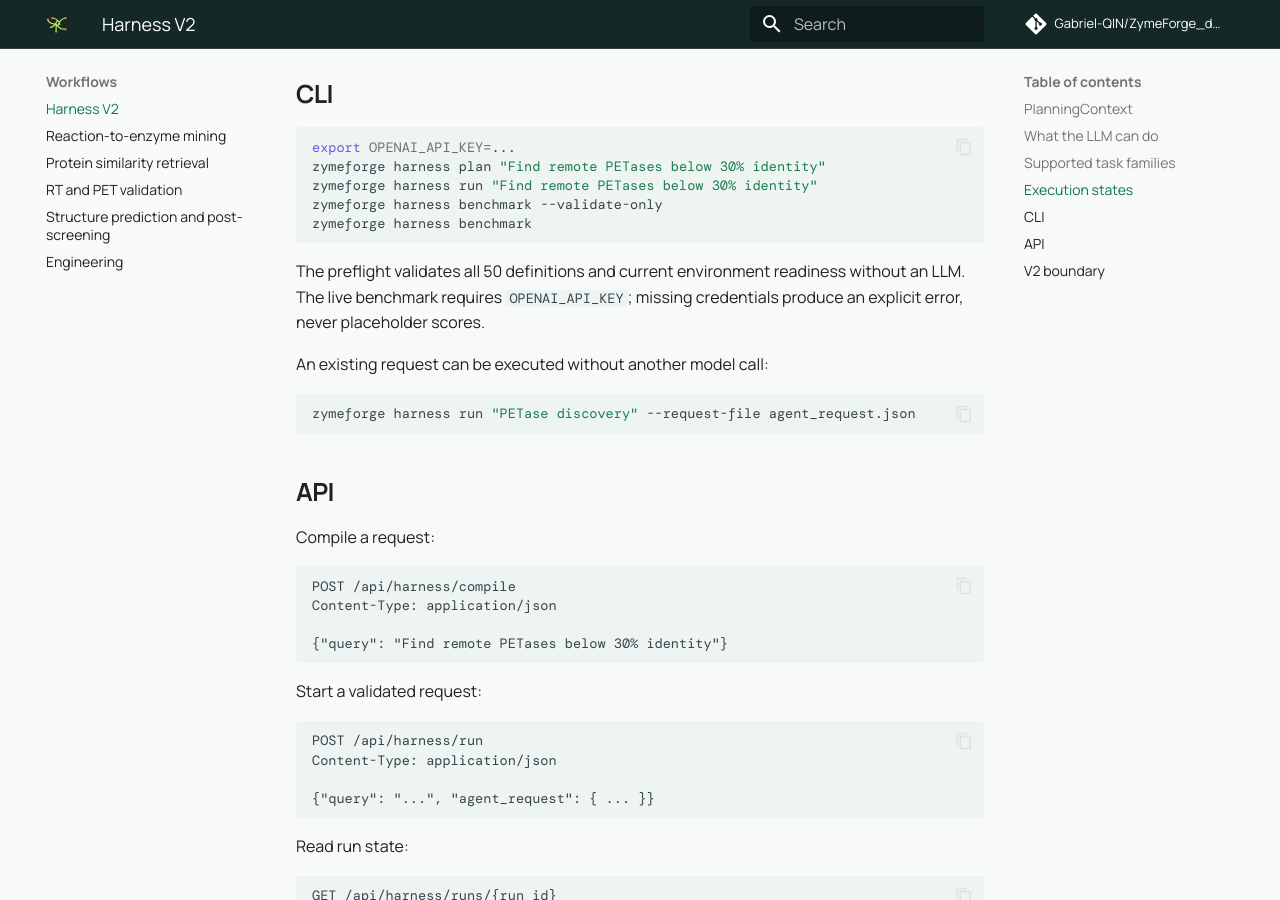
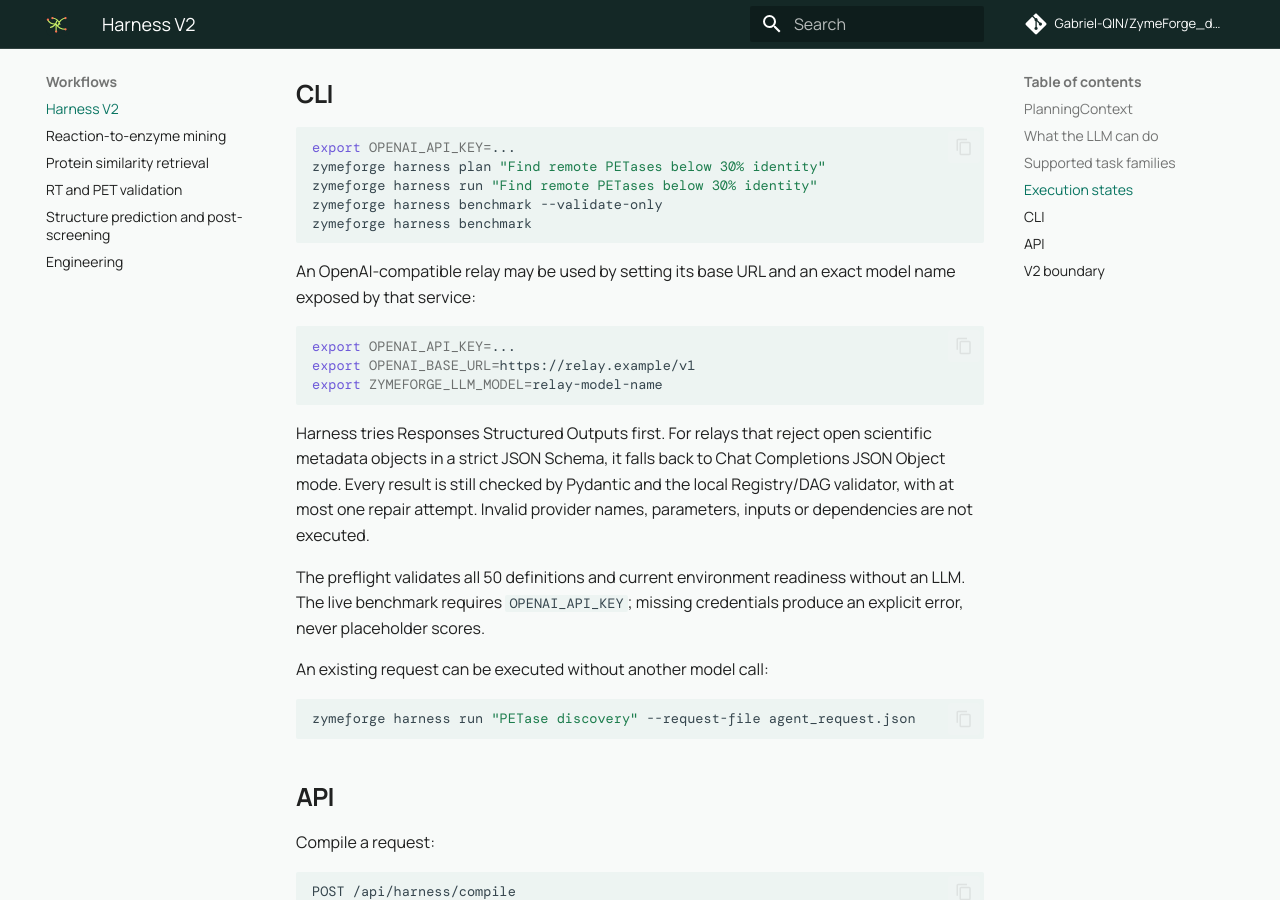
Before and after one commit to Gabriel-QIN/ZymeForge_docs, an MkDocs documentation site: the page built from docs/workflows/harness-v1.md, in a window 1280 px wide and 900 px high, scrolled down 1854 px. Built offline with MkDocs 1.6.1 and Material for MkDocs 9.7.7, drawn with Linux system fonts in a browser that asks for light colours; comment, search, counter and statistics services are not loaded.

Commit message:
Document compatible planning relay support

````diff
--- a/docs/workflows/harness-v1.md
+++ b/docs/workflows/harness-v1.md
@@ -85,6 +85,21 @@
 zymeforge harness benchmark
 ```
 
+An OpenAI-compatible relay may be used by setting its base URL and an exact
+model name exposed by that service:
+
+```bash
+export OPENAI_API_KEY=...
+export OPENAI_BASE_URL=https://relay.example/v1
+export ZYMEFORGE_LLM_MODEL=relay-model-name
+```
+
+Harness tries Responses Structured Outputs first. For relays that reject open
+scientific metadata objects in a strict JSON Schema, it falls back to Chat
+Completions JSON Object mode. Every result is still checked by Pydantic and the
+local Registry/DAG validator, with at most one repair attempt. Invalid provider
+names, parameters, inputs or dependencies are not executed.
+
 The preflight validates all 50 definitions and current environment readiness
 without an LLM. The live benchmark requires `OPENAI_API_KEY`; missing credentials
 produce an explicit error, never placeholder scores.
````
